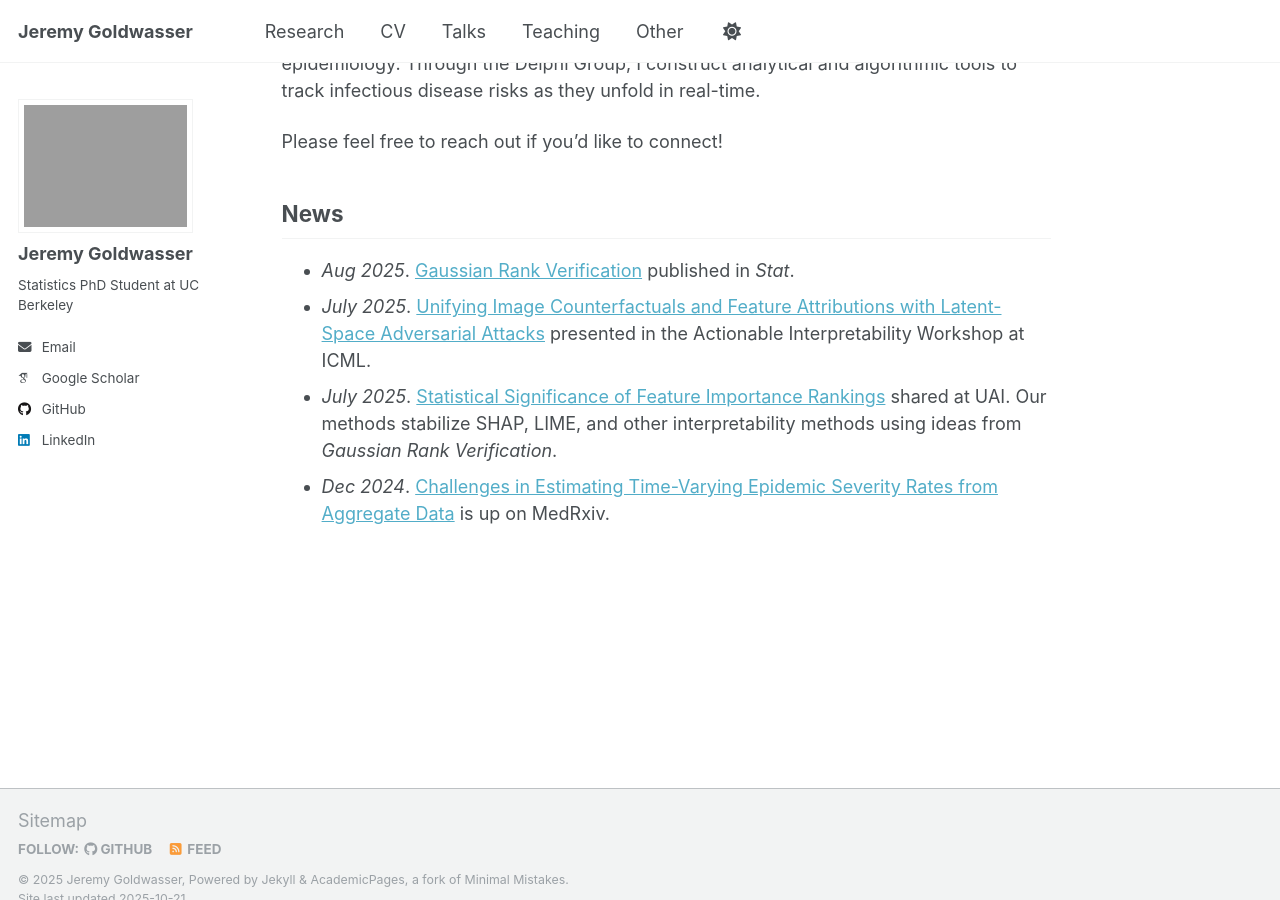
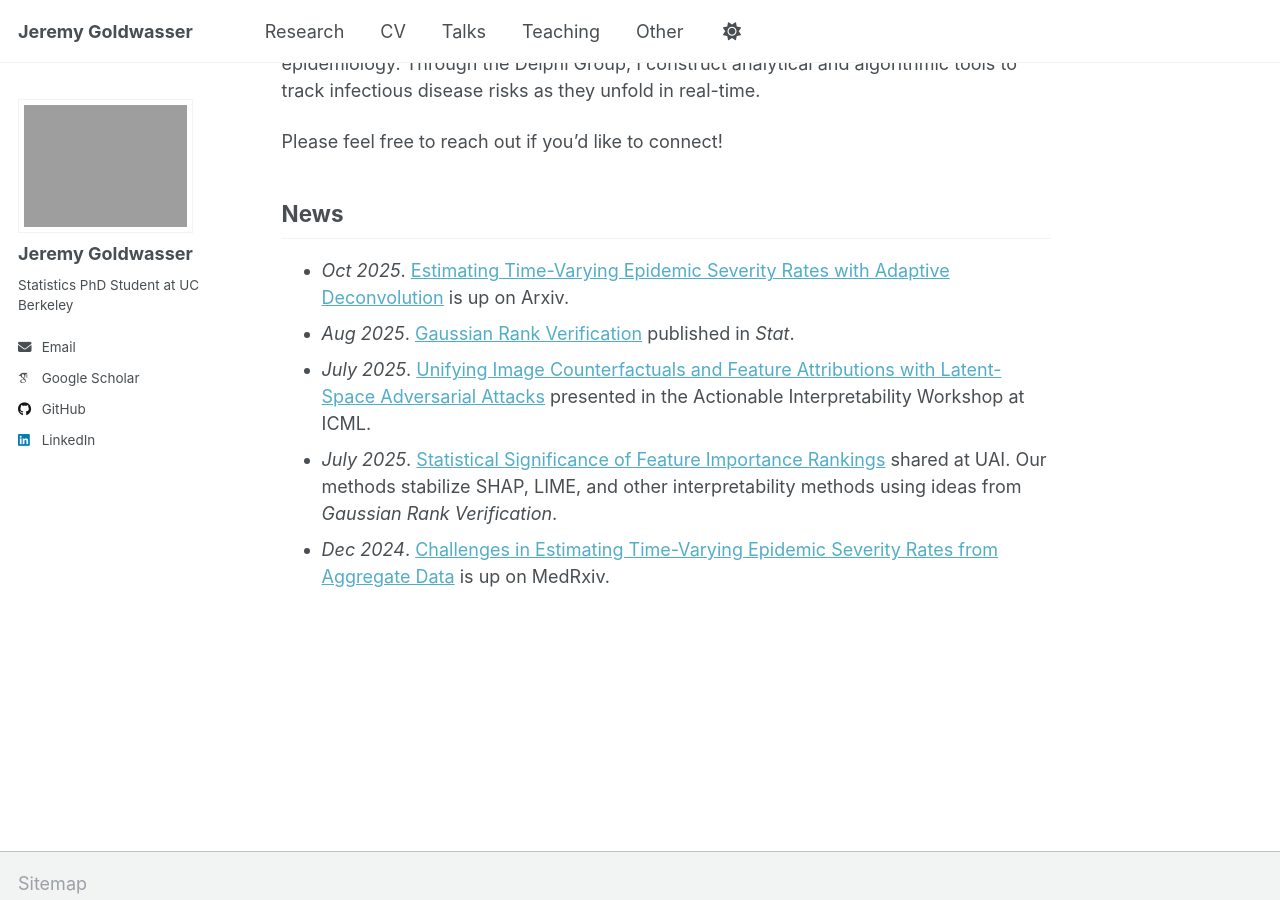
Before and after one commit to jeremy-goldwasser/jeremy-goldwasser.github.io, a Jekyll site: the page built from _pages/about.md, in a window 1280 px wide and 900 px high, scrolled down 557 px. Built offline with Jekyll 4.4.1, drawn with Linux system fonts in a browser that asks for light colours; some web fonts are replaced.

Commit message:
Add news updates to the about page

```diff
--- a/_pages/about.md
+++ b/_pages/about.md
@@ -23,6 +23,7 @@ While I am broadly interested in ML for health, my current applied emphasis is i
 Please feel free to reach out if you'd like to connect!
 
 ## News
+- *Oct 2025*. [Estimating Time-Varying Epidemic Severity Rates with Adaptive Deconvolution](https://arxiv.org/abs/2510.16180) is up on Arxiv.
 - *Aug 2025*. [Gaussian Rank Verification](https://arxiv.org/abs/2501.14142) published in *Stat*.
 - *July 2025*. [Unifying Image Counterfactuals and Feature Attributions with Latent-Space Adversarial Attacks](https://arxiv.org/abs/2504.15479) presented in the Actionable Interpretability Workshop at ICML.
 - *July 2025*. [Statistical Significance of Feature Importance Rankings](https://arxiv.org/abs/2401.15800) shared at UAI. Our methods stabilize SHAP, LIME, and other interpretability methods using ideas from *Gaussian Rank Verification*.
```
